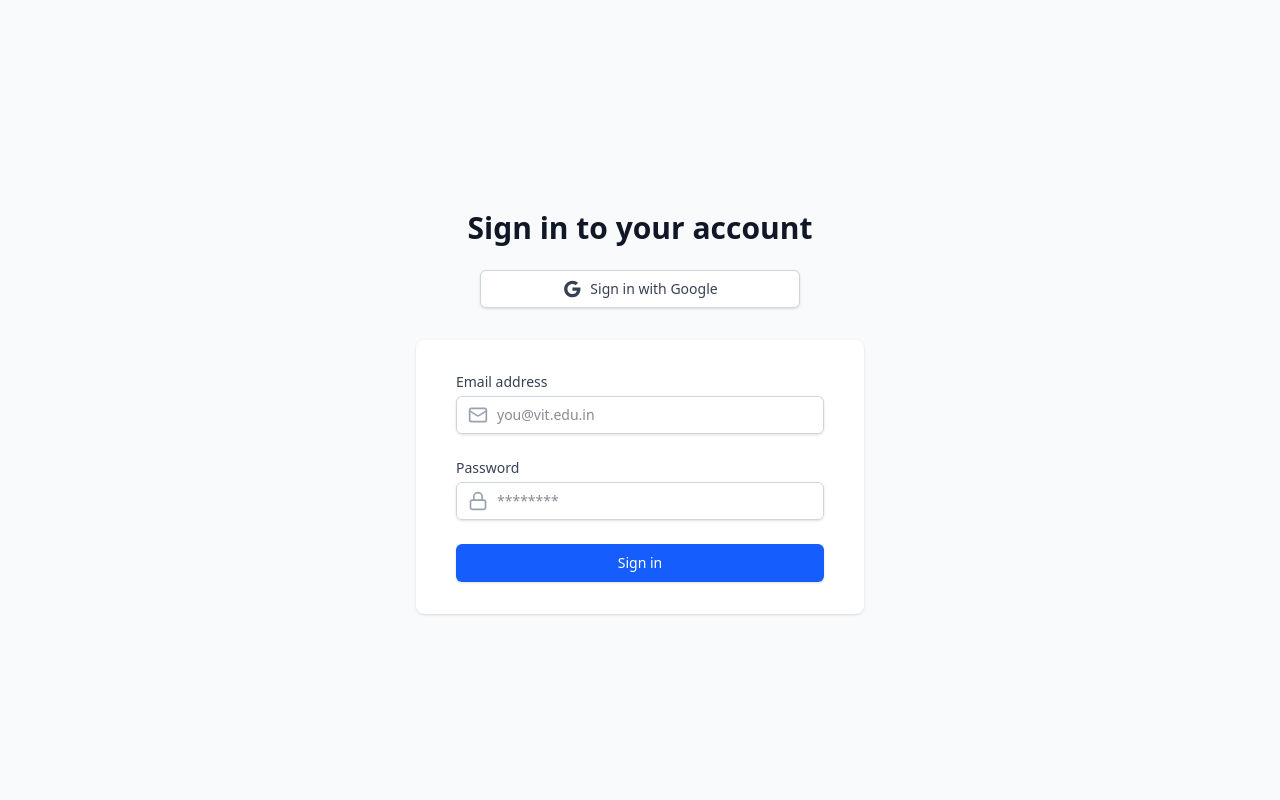
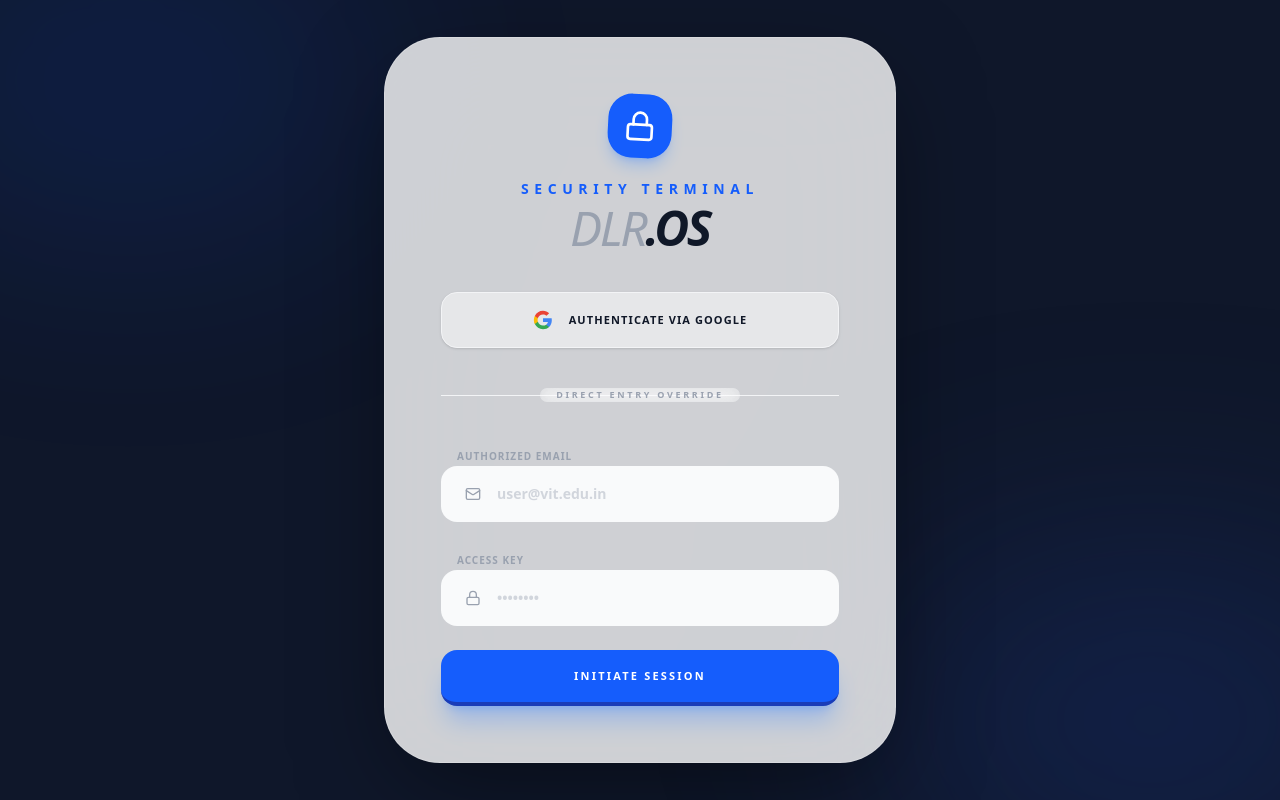
Before and after one commit to yash9769/dlr-portal, a React (Vite) app: page /login in a window 1280 px wide. Built offline with nearby package versions, Linux system fonts and the light colour scheme; what @capacitor/core would draw is missing.

Commit message:
UI: Overhaul Login page with premium DLR.OS glassmorphism design

```diff
--- a/src/pages/Login.jsx
+++ b/src/pages/Login.jsx
@@ -44,94 +44,107 @@ export default function Login() {
     };
 
     return (
-        <div className="min-h-screen bg-gray-50 flex flex-col justify-center py-12 sm:px-6 lg:px-8">
-            <div className="sm:mx-auto sm:w-full sm:max-w-md">
-                <h2 className="mt-6 text-center text-3xl font-extrabold text-gray-900">
-                    Sign in to your account
-                </h2>
-                <div className="mt-6 flex justify-center">
+        <div className="min-h-screen bg-[#0F172A] flex items-center justify-center p-6 relative overflow-hidden">
+            {/* Background Decorative Elements */}
+            <div className="absolute top-[-10%] left-[-10%] w-[40%] h-[40%] bg-blue-600/20 rounded-full blur-[120px] animate-pulse"></div>
+            <div className="absolute bottom-[-10%] right-[-10%] w-[40%] h-[40%] bg-blue-900/30 rounded-full blur-[120px]"></div>
+
+            <div className="w-full max-w-lg relative z-10 animate-in fade-in zoom-in duration-1000">
+                <div className="bg-white/80 backdrop-blur-3xl rounded-[3.5rem] shadow-[0_30px_100px_-20px_rgba(0,0,0,0.5)] border border-white/20 overflow-hidden">
+                    <div className="p-10 sm:p-14">
+                        {/* Branding */}
+                        <div className="flex flex-col items-center mb-10 text-center">
+                            <div className="h-16 w-16 bg-blue-600 rounded-[1.5rem] flex items-center justify-center shadow-lg shadow-blue-500/30 mb-6 rotate-3 hover:rotate-0 transition-transform duration-500">
+                                <Lock className="h-8 w-8 text-white" />
+                            </div>
+                            <div className="space-y-1">
+                                <h1 className="text-sm font-black text-blue-600 uppercase tracking-[0.4em] mb-2 leading-none">Security Terminal</h1>
+                                <div className="text-4xl sm:text-5xl tracking-tighter uppercase italic leading-none">
+                                    <span className="text-gray-400 font-light">DLR</span>
+                                    <span className="text-gray-900 font-black">.OS</span>
+                                </div>
+                            </div>
+                        </div>
+
+                        {/* Google Auth Section */}
+                        <div className="mb-10">
                             <button
                                 onClick={() => loginWithGoogle()}
                                 type="button"
-                        className="w-full max-w-xs flex justify-center py-2 px-4 border border-gray-300 rounded-md shadow-sm text-sm font-medium text-gray-700 bg-white hover:bg-gray-50 focus:outline-none focus:ring-2 focus:ring-offset-2 focus:ring-blue-500"
+                                className="w-full h-14 bg-white/50 hover:bg-white border border-gray-100 rounded-2xl shadow-sm text-[11px] font-black uppercase tracking-widest text-gray-900 flex items-center justify-center gap-4 transition-all active:scale-95 group"
                             >
-                        <svg className="h-5 w-5 mr-2" viewBox="0 0 24 24" fill="currentColor">
-                            <path d="M12.545,10.239v3.821h5.445c-0.712,2.315-2.647,3.972-5.445,3.972c-3.332,0-6.033-2.701-6.033-6.032s2.701-6.032,6.033-6.032c1.498,0,2.866,0.549,3.921,1.453l2.814-2.814C17.503,2.988,15.139,2,12.545,2C7.021,2,2.543,6.477,2.543,12s4.478,10,10.002,10c8.396,0,10.249-7.85,9.426-11.748L12.545,10.239z" />
+                                <svg className="h-5 w-5 group-hover:scale-110 transition-transform" viewBox="0 0 24 24">
+                                    <path d="M22.56 12.25c0-.78-.07-1.53-.2-2.25H12v4.26h5.92c-.26 1.37-1.04 2.53-2.21 3.31v2.77h3.57c2.08-1.92 3.28-4.74 3.28-8.09z" fill="#4285F4" />
+                                    <path d="M12 23c2.97 0 5.46-.98 7.28-2.66l-3.57-2.77c-.98.66-2.23 1.06-3.71 1.06-2.86 0-5.29-1.93-6.16-4.53H2.18v2.84C3.99 20.53 7.7 23 12 23z" fill="#34A853" />
+                                    <path d="M5.84 14.09c-.22-.66-.35-1.36-.35-2.09s.13-1.43.35-2.09V7.07H2.18C1.43 8.55 1 10.22 1 12s.43 3.45 1.18 4.93l3.66-2.84z" fill="#FBBC05" />
+                                    <path d="M12 5.38c1.62 0 3.06.56 4.21 1.66l3.15-3.15C17.45 2.09 14.97 1 12 1 7.7 1 3.99 3.47 2.18 7.07l3.66 2.84c.87-2.6 3.3-4.53 6.16-4.53z" fill="#EA4335" />
                                 </svg>
-                        Sign in with Google
+                                Authenticate via Google
                             </button>
+                        </div>
+
+                        <div className="relative mb-10">
+                            <div className="absolute inset-0 flex items-center" aria-hidden="true">
+                                <div className="w-full border-t border-gray-100"></div>
+                            </div>
+                            <div className="relative flex justify-center text-[9px] font-black uppercase tracking-[0.3em]">
+                                <span className="px-4 bg-white/20 backdrop-blur rounded-full text-gray-400">Direct Entry Override</span>
                             </div>
                         </div>
 
-            <div className="mt-8 sm:mx-auto sm:w-full sm:max-w-md">
-                <div className="bg-white py-8 px-4 shadow sm:rounded-lg sm:px-10">
                         <form className="space-y-6" onSubmit={handleSubmit}>
-                        <div>
-                            <label htmlFor="email" className="block text-sm font-medium text-gray-700">
-                                Email address
-                            </label>
-                            <div className="mt-1 relative rounded-md shadow-sm">
-                                <div className="absolute inset-y-0 left-0 pl-3 flex items-center pointer-events-none">
-                                    <Mail className="h-5 w-5 text-gray-400" aria-hidden="true" />
+                            <div className="space-y-2">
+                                <label className="text-[10px] font-black text-gray-400 uppercase tracking-widest ml-4">Authorized Email</label>
+                                <div className="relative group">
+                                    <div className="absolute inset-y-0 left-6 flex items-center pointer-events-none">
+                                        <Mail className="h-4 w-4 text-gray-400 group-focus-within:text-blue-500 transition-colors" />
                                     </div>
                                     <input
-                                    id="email"
-                                    name="email"
                                         type="email"
-                                    autoComplete="email"
                                         required
                                         value={email}
                                         onChange={(e) => setEmail(e.target.value)}
-                                    className="focus:ring-blue-500 focus:border-blue-500 block w-full pl-10 sm:text-sm border-gray-300 rounded-md py-2 border"
-                                    placeholder="you@vit.edu.in"
+                                        className="w-full h-14 pl-14 pr-6 bg-gray-50 border-none rounded-2xl text-sm font-bold text-gray-900 focus:ring-2 focus:ring-blue-500/20 transition-all placeholder:text-gray-300"
+                                        placeholder="user@vit.edu.in"
                                     />
                                 </div>
                             </div>
 
-                        <div>
-                            <label htmlFor="password" className="block text-sm font-medium text-gray-700">
-                                Password
-                            </label>
-                            <div className="mt-1 relative rounded-md shadow-sm">
-                                <div className="absolute inset-y-0 left-0 pl-3 flex items-center pointer-events-none">
-                                    <Lock className="h-5 w-5 text-gray-400" aria-hidden="true" />
+                            <div className="space-y-2">
+                                <label className="text-[10px] font-black text-gray-400 uppercase tracking-widest ml-4">Access Key</label>
+                                <div className="relative group">
+                                    <div className="absolute inset-y-0 left-6 flex items-center pointer-events-none">
+                                        <Lock className="h-4 w-4 text-gray-400 group-focus-within:text-blue-500 transition-colors" />
                                     </div>
                                     <input
-                                    id="password"
-                                    name="password"
                                         type="password"
-                                    autoComplete="current-password"
                                         required
                                         value={password}
                                         onChange={(e) => setPassword(e.target.value)}
-                                    className="focus:ring-blue-500 focus:border-blue-500 block w-full pl-10 sm:text-sm border-gray-300 rounded-md py-2 border"
-                                    placeholder="********"
+                                        className="w-full h-14 pl-14 pr-6 bg-gray-50 border-none rounded-2xl text-sm font-bold text-gray-900 focus:ring-2 focus:ring-blue-500/20 transition-all placeholder:text-gray-300"
+                                        placeholder="••••••••"
                                     />
                                 </div>
                             </div>
 
                             {error && (
-                            <div className="rounded-md bg-red-50 p-4">
-                                <div className="flex">
-                                    <div className="ml-3">
-                                        <h3 className="text-sm font-medium text-red-800">{error}</h3>
+                                <div className="p-4 bg-red-50 rounded-2xl border border-red-100 flex items-center gap-3 animate-shake">
+                                    <div className="h-2 w-2 rounded-full bg-red-600"></div>
+                                    <p className="text-[10px] font-black text-red-600 uppercase tracking-tight">{error}</p>
+                                </div>
+                            )}
+
+                            <button
+                                type="submit"
+                                disabled={submitting}
+                                className="w-full h-14 bg-blue-600 hover:bg-blue-700 text-white text-[11px] font-black uppercase tracking-[0.2em] rounded-2xl shadow-xl shadow-blue-500/30 transition-all flex items-center justify-center gap-2 active:scale-95 disabled:opacity-50 border-b-4 border-blue-800 disabled:border-b-0 mt-4"
+                            >
+                                {submitting ? 'initializing context...' : 'Initiate Session'}
+                            </button>
+                        </form>
                     </div>
                 </div>
             </div>
-                        )}
-
-                        <div>
-                            <button
-                                type="submit"
-                                disabled={submitting}
-                                className={`w-full flex justify-center py-2 px-4 border border-transparent rounded-md shadow-sm text-sm font-medium text-white ${submitting ? 'bg-blue-400 cursor-not-allowed' : 'bg-blue-600 hover:bg-blue-700'} focus:outline-none focus:ring-2 focus:ring-offset-2 focus:ring-blue-500 transition-colors`}
-                            >
-                                {submitting ? 'Signing in...' : 'Sign in'}
-                            </button>
         </div>
-                    </form>
-                </div>
-            </div>
-        </div >
     );
 }
```
Also changed, not shown: 1 other file (tests, documents, lock files or other folders). Lines whose indentation alone changed are shown as unchanged.
